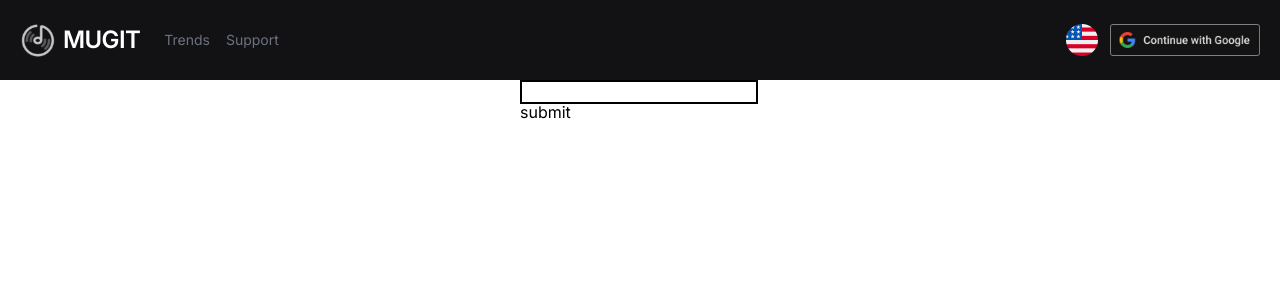
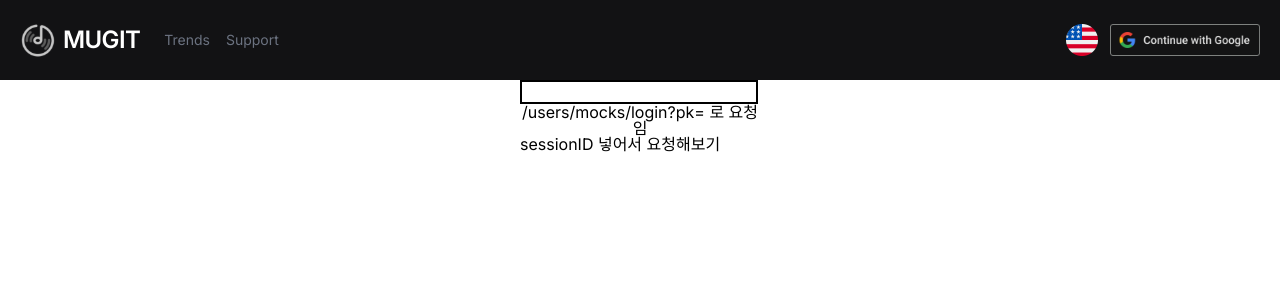
Before and after one commit to hhheeeeee/MUGIT, a Next.js app in the folder mugit/: page /en/mocklogin in a window 1280 px wide. Shown: the top 300 px of the page. Built offline with nearby package versions, Linux system fonts and the light colour scheme.

Commit message:
feat. mock Login시 sessionID를 Atom에 저장

```diff
--- a/mugit/src/app/[locale]/mock/page.tsx
+++ /dev/null
@@ -1,40 +0,0 @@
-"use client";
-import { useEffect, useState } from "react";
-import { apiUrl, blocalUrl } from "@/app/store/atoms";
-import { useLocale } from "next-intl";
-import Cookies from "js-cookie";
-import { userAtom } from "@/app/store/atoms/user";
-import { useSetAtom } from "jotai";
-
-export default function Page() {
-  const setUser = useSetAtom(userAtom);
-
-  async function login() {
-    // const url = "https://mugit.site/api/users/mocks/login?pk=" + id;
-    //"https://mugit.site/api/users/mocks/login?pk=1"
-    const response = await fetch("/login");
-
-    console.log(response.json());
-    setUser({
-      id: String(Cookies.get("userID")),
-      isLogined: String(Cookies.get("isLogined")),
-      nickName: String(Cookies.get("nickName")),
-      profileImagePath: String(Cookies.get("profileImage")),
-      profileText: String(Cookies.get("profileText")),
-      followerCount: String(Cookies.get("followers")),
-      followingCount: String(Cookies.get("followings")),
-    });
-  }
-
-  return (
-    <div>
-      {/* <input
-        type="text"
-        className="border-2 border-solid"
-        value={id}
-        onChange={setID}
-      /> */}
-      <button onClick={login}>제출</button>
-    </div>
-  );
-}
--- a/mugit/src/app/[locale]/mocklogin/page.tsx
+++ b/mugit/src/app/[locale]/mocklogin/page.tsx
@@ -3,15 +3,57 @@
 import { apiUrl } from "@/app/store/atoms";
 import { useLocale } from "next-intl";
 import { useState } from "react";
+import { useAtom } from "jotai";
+import { useSetAtom } from "jotai";
+import { SessionID } from "@/app/store/atoms/user";
+import { userAtom } from "@/app/store/atoms/user";
+
+type MockLoginResponseType = {
+  sessionId: string;
+  userId: number;
+  nickName: string;
+  profileText: string;
+  profileImagePath: string;
+  followers: number;
+  followings: number;
+};
 
 export default function Page() {
   const locale = useLocale();
-  const [pk, setPk] = useState("");
-  const onSubmit = async () => {
+  const [pk, setPk] = useState<string>("");
+  const [sessionId, setSessionID] = useAtom(SessionID);
+  const setUser = useSetAtom(userAtom);
+
+  const onSubmit = async (): Promise<void> => {
     const response = await fetch(apiUrl + `/users/mocks/login?pk=${pk}`);
-    console.log(response);
-    // location.href = `/${locale}`;
+    response.json().then((data: MockLoginResponseType) => {
+      setSessionID({
+        sessionId: data.sessionId,
+      });
+      setUser({
+        id: String(data.userId),
+        isLogined: "true",
+        nickName: data.nickName,
+        profileImagePath: data.profileImagePath,
+        profileText: data.profileText,
+        followerCount: String(data.followers),
+        followingCount: String(data.followings),
+      });
+    });
   };
+
+  const handleClick = async () => {
+    const response = await fetch(apiUrl + `/users/mocks/login?pk=${pk}`, {
+      method: "GET",
+      headers: {
+        Authorization: sessionId.sessionId,
+      },
+      credentials: "include",
+    });
+
+    console.log(sessionId.sessionId);
+  };
+
   return (
     <div className="m-auto h-60 w-60">
       <input
@@ -19,7 +61,10 @@ export default function Page() {
         className="border-2 border-black"
         onChange={(event) => setPk(event.target.value)}
       />
-      <button onClick={onSubmit}>submit</button>
+      <button onClick={onSubmit}>/users/mocks/login?pk= 로 요청임</button>
+
+      <br />
+      <button onClick={handleClick}>sessionID 넣어서 요청해보기</button>
     </div>
   );
 }
--- a/mugit/src/app/store/atoms/user.ts
+++ b/mugit/src/app/store/atoms/user.ts
@@ -11,4 +11,8 @@ export const userAtom = atomWithStorage("user", {
   followingCount: "",
 });
 
+export const SessionID = atomWithStorage("sessionID", {
+  sessionId: "sessionId",
+});
+
 export const prevpathAtom = atomWithStorage("prevpath", "");
```
